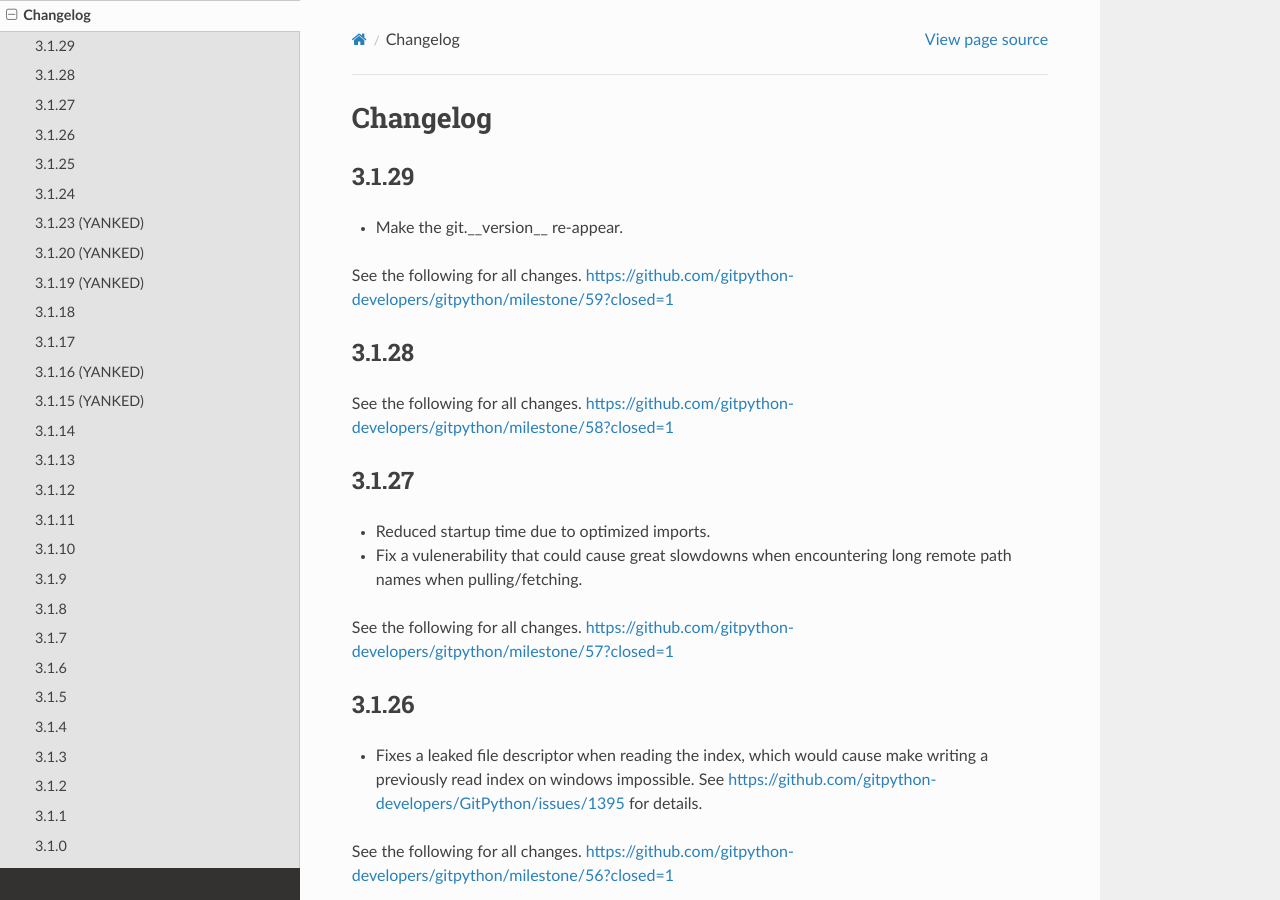
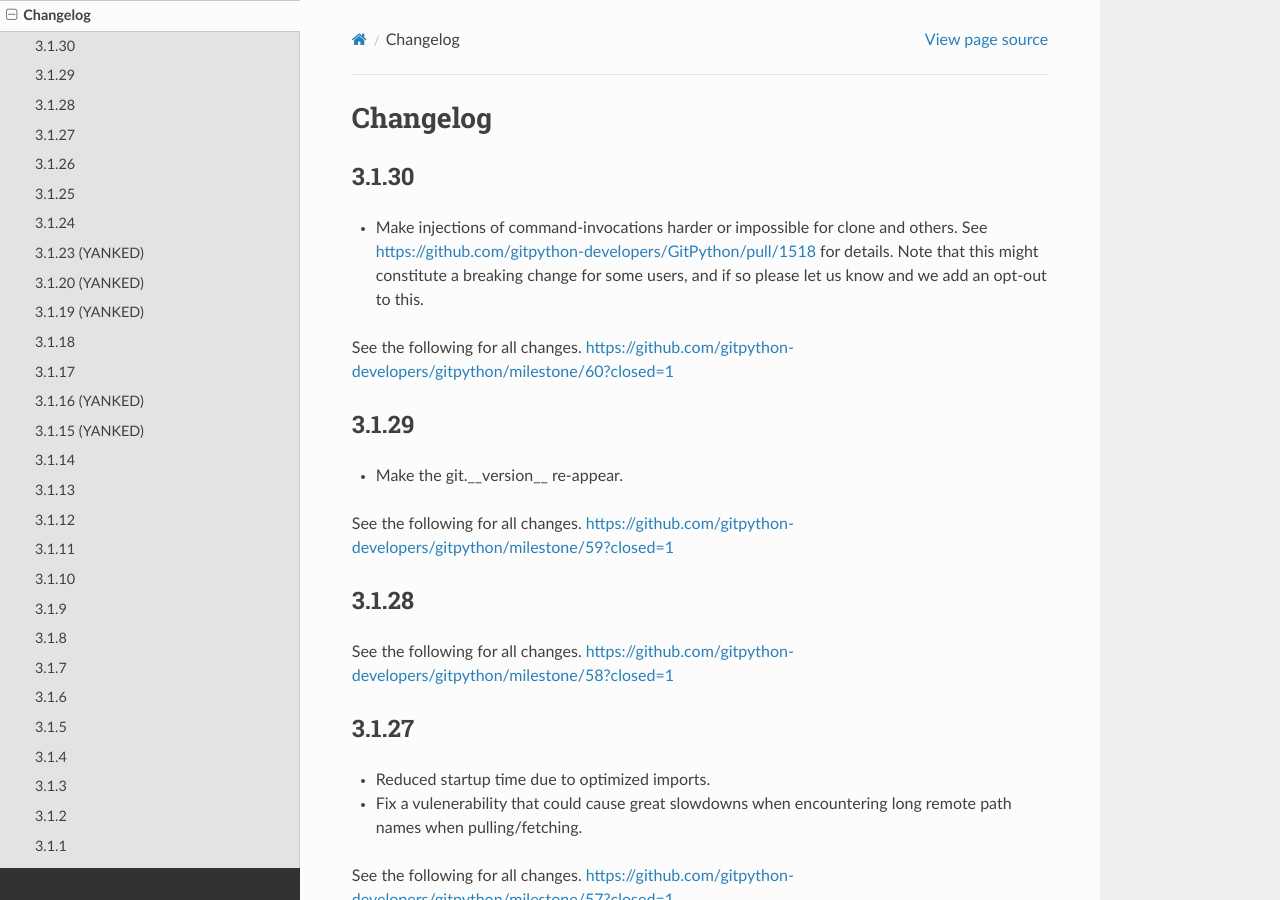
Before and after one commit to gitpython-developers/GitPython, a Sphinx documentation site: the page built from doc/source/changes.rst, in a window 1280 px wide and 900 px high. Built offline with Sphinx 7.4.7 and the Read the Docs theme 2.0.0, drawn with Linux system fonts in a browser that asks for light colours.

Commit message:
update changelog

```diff
--- a/doc/source/changes.rst
+++ b/doc/source/changes.rst
@@ -1,6 +1,18 @@
 =========
 Changelog
 =========
+
+3.1.30
+======
+
+- Make injections of command-invocations harder or impossible for clone and others.
+  See https://github.com/gitpython-developers/GitPython/pull/1518 for details.
+  Note that this might constitute a breaking change for some users, and if so please
+  let us know and we add an opt-out to this.
+
+See the following for all changes.
+https://github.com/gitpython-developers/gitpython/milestone/60?closed=1
+
 
 3.1.29
 ======
```
